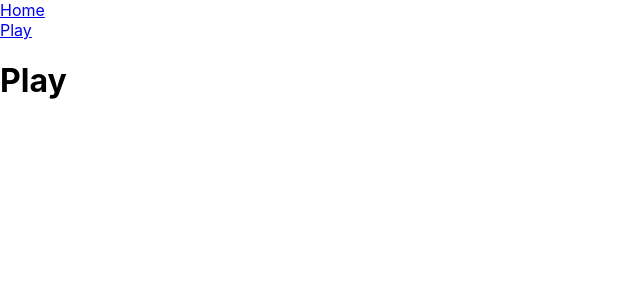
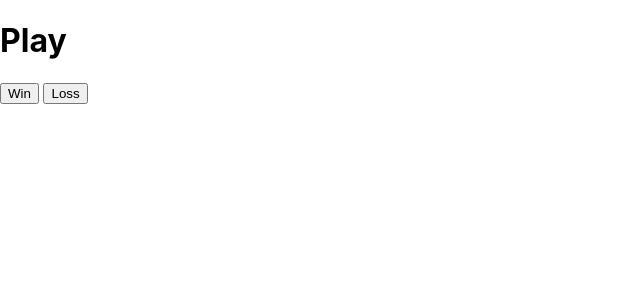
Before and after one commit to 2021-spring-afe-mowe/tca-foo-react, a React (Create React App) app: page /play in a window 1280 px wide. Shown: the top 300 px of the page, without its empty margins (0-640 px from the left). Built offline with nearby package versions, Linux system fonts and the light colour scheme.

Commit message:
Navigation with buttons...
Reminded React Hook useHistory ! ! !

And onClick lambdas ! ! !

```diff
--- a/src/App.js
+++ b/src/App.js
@@ -4,7 +4,6 @@ import {
   BrowserRouter as Router
   , Switch
   , Route
-  , Link
 } from 'react-router-dom';
 
 import { Home } from './Home';
@@ -13,19 +12,6 @@ import { Play } from './Play';
 function App() {
   return (
     <Router>
-      <nav>
-        <Link
-          to="/"
-        >
-          Home
-        </Link>
-        <br />
-        <Link
-          to="/play"
-        >
-          Play
-        </Link>
-      </nav>
       <Switch>
         <Route
           path="/play"
--- a/src/Home.js
+++ b/src/Home.js
@@ -1,10 +1,22 @@
 import React from 'react';
+
+import { useHistory } from 'react-router-dom';
 
 export const Home = () => {
 
+    const history = useHistory();
+
     return(
-        <h1>
-            Home
-        </h1>
+        <>
+            <h1>
+                Home
+            </h1>
+
+            <button
+                onClick={() => history.push('/play')}
+            >
+                Play
+            </button>
+        </>
     );
 };
--- a/src/Play.js
+++ b/src/Play.js
@@ -1,9 +1,26 @@
 import React from 'react';
+import { useHistory } from 'react-router-dom';
 
 export const Play = () => {
+
+    const history = useHistory();
+
     return (
-        <h1>
-            Play
-        </h1>
+        <>
+            <h1>
+                Play
+            </h1>
+            <button
+                onClick={() => history.goBack()}
+            >
+                Win
+            </button>
+            &nbsp;
+            <button
+                onClick={() => history.goBack()}
+            >
+                Loss
+            </button>
+        </>
     );
 };
```
